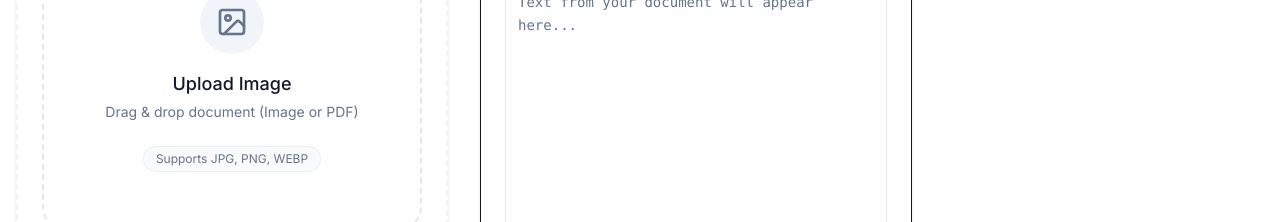
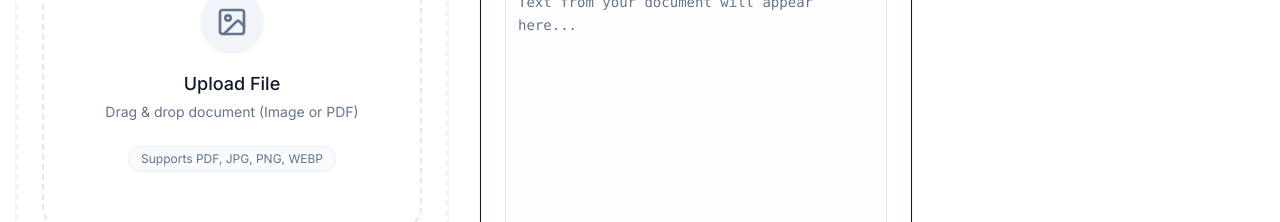
Before and after one commit to TanmayKnight/converter, a Next.js app: page /tools/pdf/to-word in a window 1280 px wide. Shown: the part 489-711 px from the top of the page. Built offline with nearby package versions, Linux system fonts and the light colour scheme; no server answers.

Commit message:
deployment fix

```diff
--- a/src/app/tools/pdf/to-word/client.tsx
+++ b/src/app/tools/pdf/to-word/client.tsx
@@ -185,7 +185,17 @@ export default function PdfToWordClient() {
                     <Card className="p-6 border-2 border-dashed border-border/50 shadow-sm min-h-[400px] flex flex-col">
                         {!file ? (
                             <div className="space-y-4">
-                                <ImageDropzone onImageSelect={onSelectFile} description="Drag & drop document (Image or PDF)" />
+                                <ImageDropzone
+                                    onImageSelect={onSelectFile}
+                                    description="Drag & drop document (Image or PDF)"
+                                    accept={{
+                                        'image/jpeg': [],
+                                        'image/png': [],
+                                        'image/webp': [],
+                                        'application/pdf': ['.pdf']
+                                    }}
+                                    supportedFileTypes="Supports PDF, JPG, PNG, WEBP"
+                                />
                                 {error && (
                                     <Alert className="border-red-500/50 bg-red-500/10 text-red-500">
                                         <AlertTitle>Error</AlertTitle>
--- a/src/components/image-tools/ImageDropzone.tsx
+++ b/src/components/image-tools/ImageDropzone.tsx
@@ -9,9 +9,21 @@ interface ImageDropzoneProps {
     onImageSelect: (file: File) => void;
     className?: string;
     description?: string;
+    accept?: Record<string, string[]>;
+    supportedFileTypes?: string;
 }
 
-export function ImageDropzone({ onImageSelect, className, description = "Drag & drop an image here, or click to select" }: ImageDropzoneProps) {
+export function ImageDropzone({
+    onImageSelect,
+    className,
+    description = "Drag & drop an image here, or click to select",
+    accept = {
+        'image/jpeg': [],
+        'image/png': [],
+        'image/webp': [],
+    },
+    supportedFileTypes = "Supports JPG, PNG, WEBP"
+}: ImageDropzoneProps) {
     const onDrop = useCallback((acceptedFiles: File[]) => {
         if (acceptedFiles?.[0]) {
             onImageSelect(acceptedFiles[0]);
@@ -20,11 +32,7 @@ export function ImageDropzone({ onImageSelect, className, description = "Drag &
 
     const { getRootProps, getInputProps, isDragActive } = useDropzone({
         onDrop,
-        accept: {
-            'image/jpeg': [],
-            'image/png': [],
-            'image/webp': [],
-        },
+        accept,
         maxFiles: 1,
     });
 
@@ -54,7 +62,7 @@ export function ImageDropzone({ onImageSelect, className, description = "Drag &
 
             <div className="space-y-1">
                 <p className="text-lg font-medium">
-                    {isDragActive ? "Drop it like it's hot!" : "Upload Image"}
+                    {isDragActive ? "Drop it like it's hot!" : "Upload File"}
                 </p>
                 <p className="text-sm text-muted-foreground max-w-xs mx-auto">
                     {description}
@@ -62,7 +70,7 @@ export function ImageDropzone({ onImageSelect, className, description = "Drag &
             </div>
 
             <div className="text-xs text-muted-foreground mt-2 px-3 py-1 rounded-full bg-secondary/50 border border-border/50">
-                Supports JPG, PNG, WEBP
+                {supportedFileTypes}
             </div>
         </div>
     );
```
Also changed, not shown: public/sw.js.
